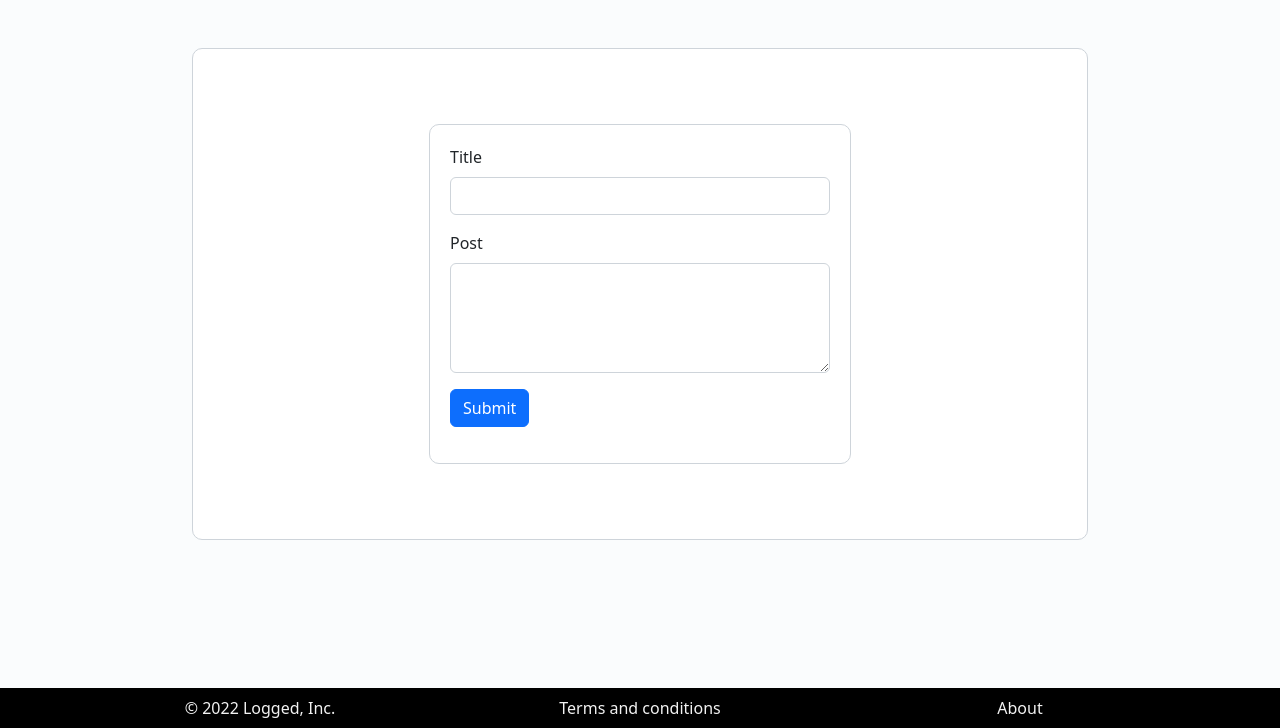
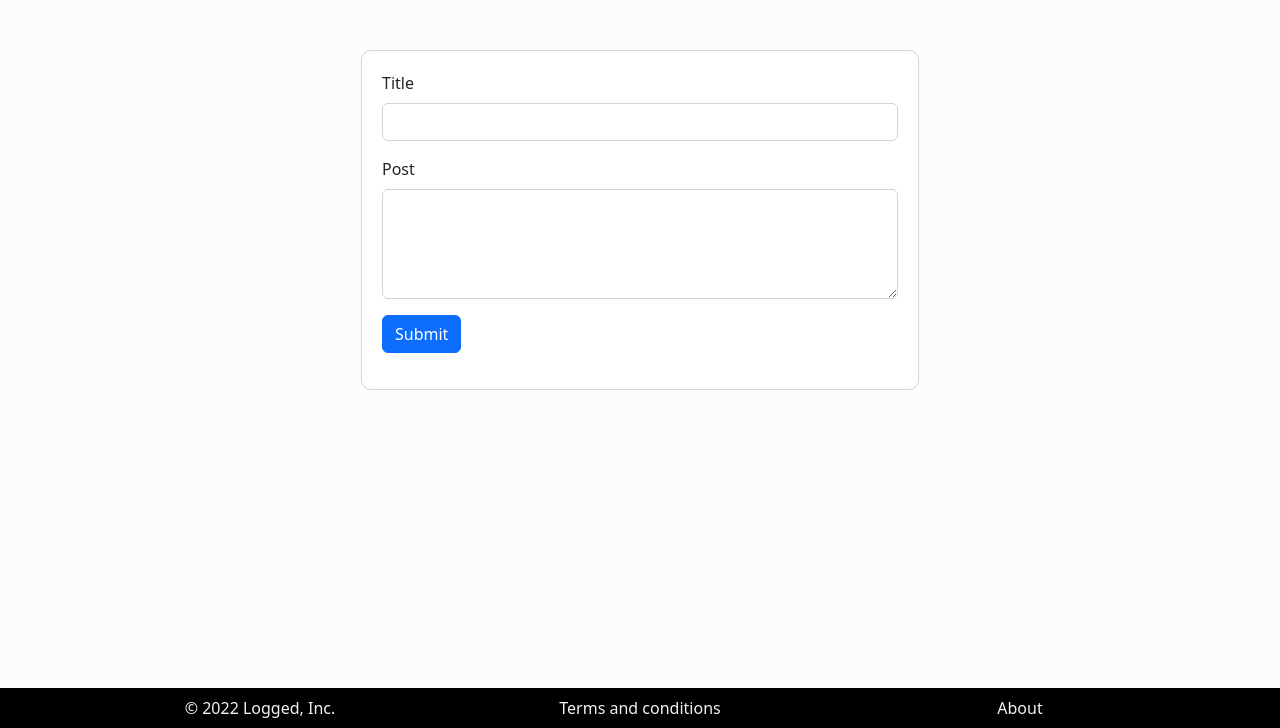
Before and after one commit to liovirgildam/Blog_App, a Flask app: page /newpost in a window 1280 px wide. Shown: the part 72-800 px from the top of the page. Run offline with Flask 3, Linux system fonts and the light colour scheme; parts of the project's set-up code (start-up, migrations or seed data) failed here and were passed over; some web fonts are replaced.

Commit message:
Changed post width in new_post page

```diff
--- a/blogapp/templates/new_post.html
+++ b/blogapp/templates/new_post.html
@@ -1,8 +1,8 @@
 {% extends 'layout.html' %}
 {% block content %}
 <!-- Form to create a new post -->
-<div class="container homepage my-5">
-    <div class="post-form post-page">
+<div class="container my-5">
+    <div class="post-page">
         <form action="/post" method="POST">
             <input type="hidden" name="csrf_token" value="{{ csrf_token() }}"/>
             <div class="mb-3">
```
